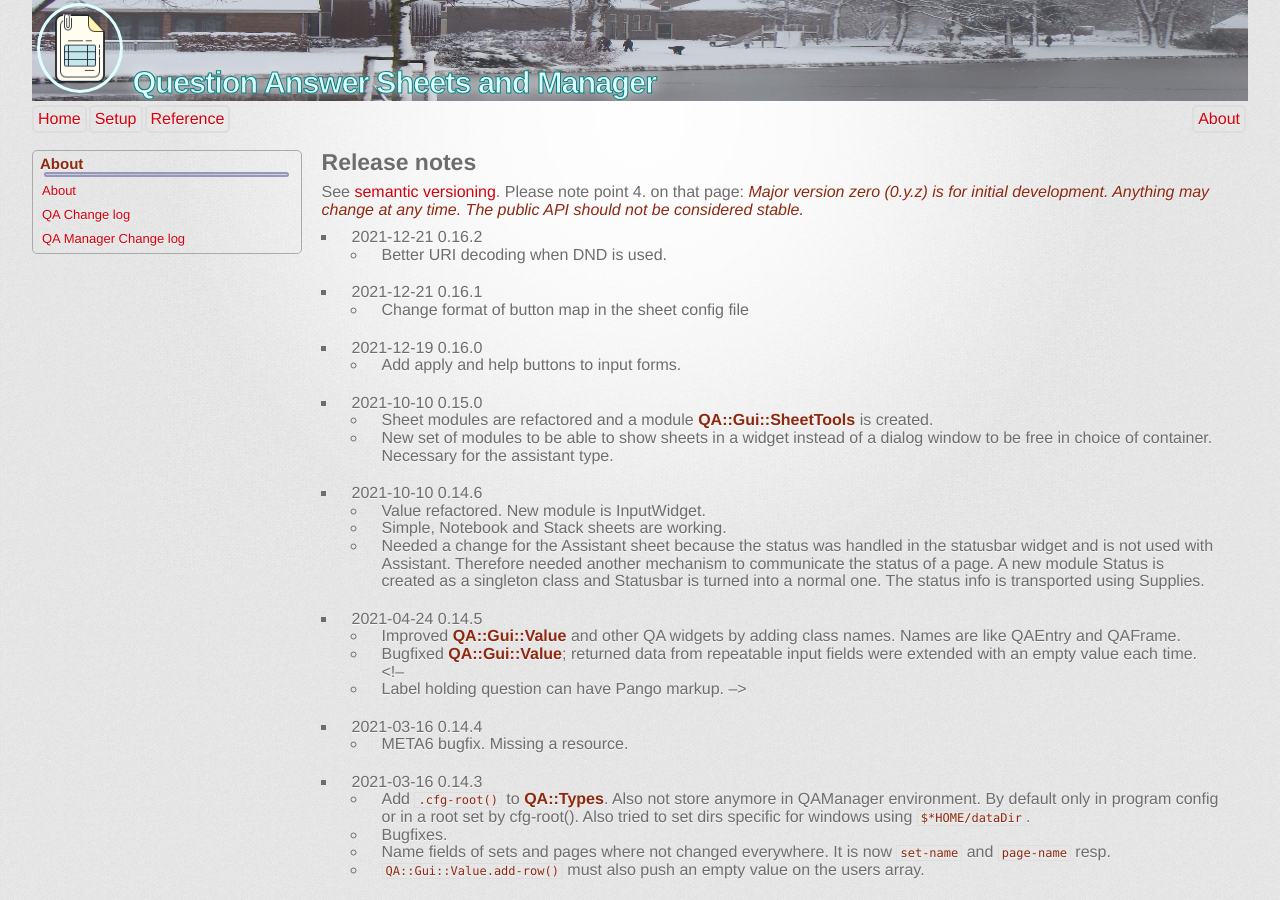
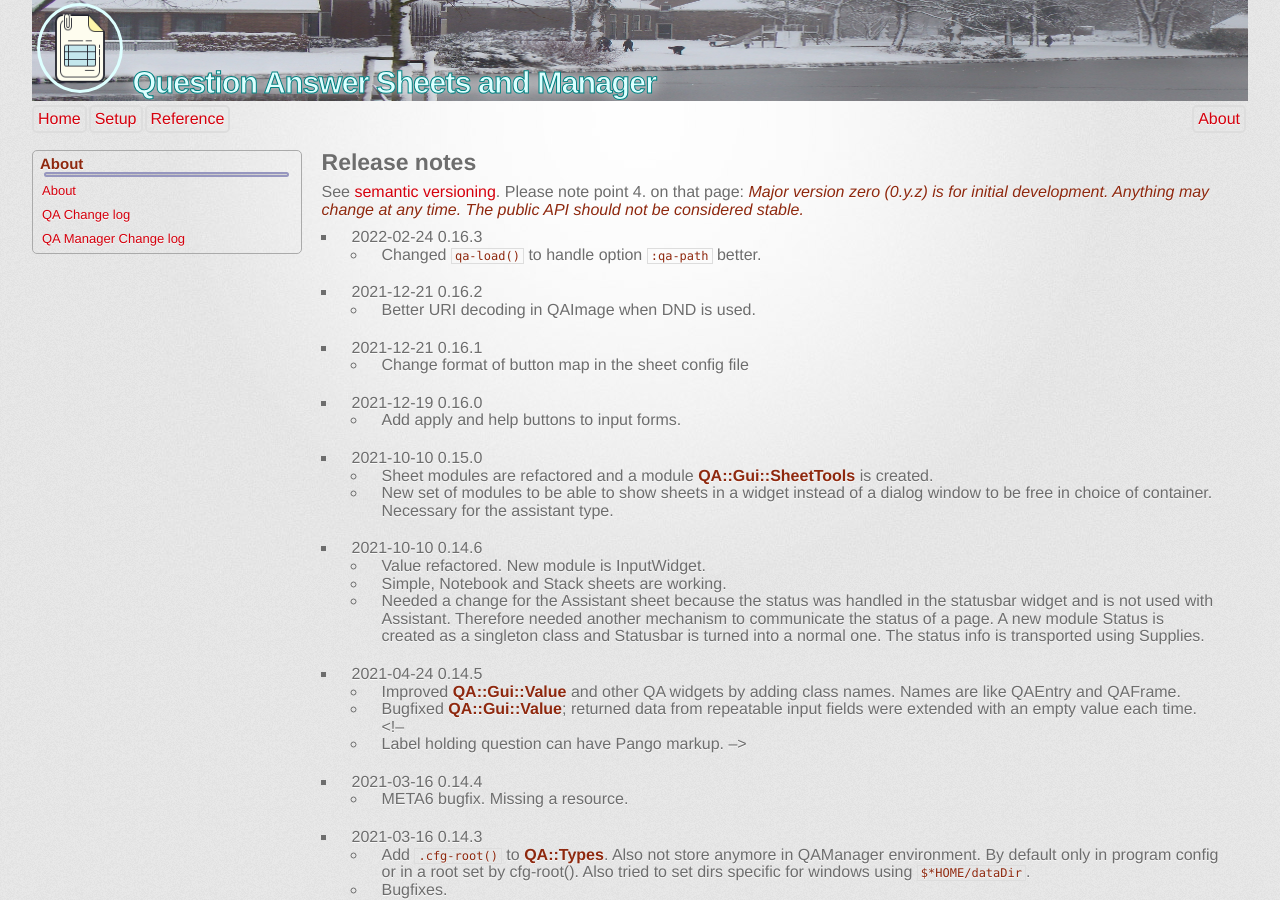
Before and after one commit to MARTIMM/question-answer, a Jekyll site: the page built from docs/content-docs/about/QA-release-notes.md, in a window 1280 px wide and 900 px high. Built offline with Jekyll 4.4.1, drawn with Linux system fonts in a browser that asks for light colours; some web fonts are replaced.

Commit message:
notes and version

```diff
--- a/META6.json
+++ b/META6.json
@@ -1,7 +1,7 @@
 {
   "description": "Question Answer",
   "name": "QA",
-  "version": "0.16.2",
+  "version": "0.16.3",
   "authors": [ "Marcel Timmerman"],
   "tags": [
     "questionnaire", "configuration", "gtk", "question", "answer", "Raku"
--- a/docs/content-docs/about/QA-release-notes.md
+++ b/docs/content-docs/about/QA-release-notes.md
@@ -8,8 +8,11 @@ layout: sidebar
 
 See [semantic versioning](http://semver.org/). Please note point 4. on that page: **_Major version zero (0.y.z) is for initial development. Anything may change at any time. The public API should not be considered stable._**
 
+* 2022-02-24 0.16.3
+  * Changed `qa-load()` to handle option `:qa-path` better.
+
 * 2021-12-21 0.16.2
-  * Better URI decoding when DND is used.
+  * Better URI decoding in QAImage when DND is used.
 
 * 2021-12-21 0.16.1
   * Change format of button map in the sheet config file
```
